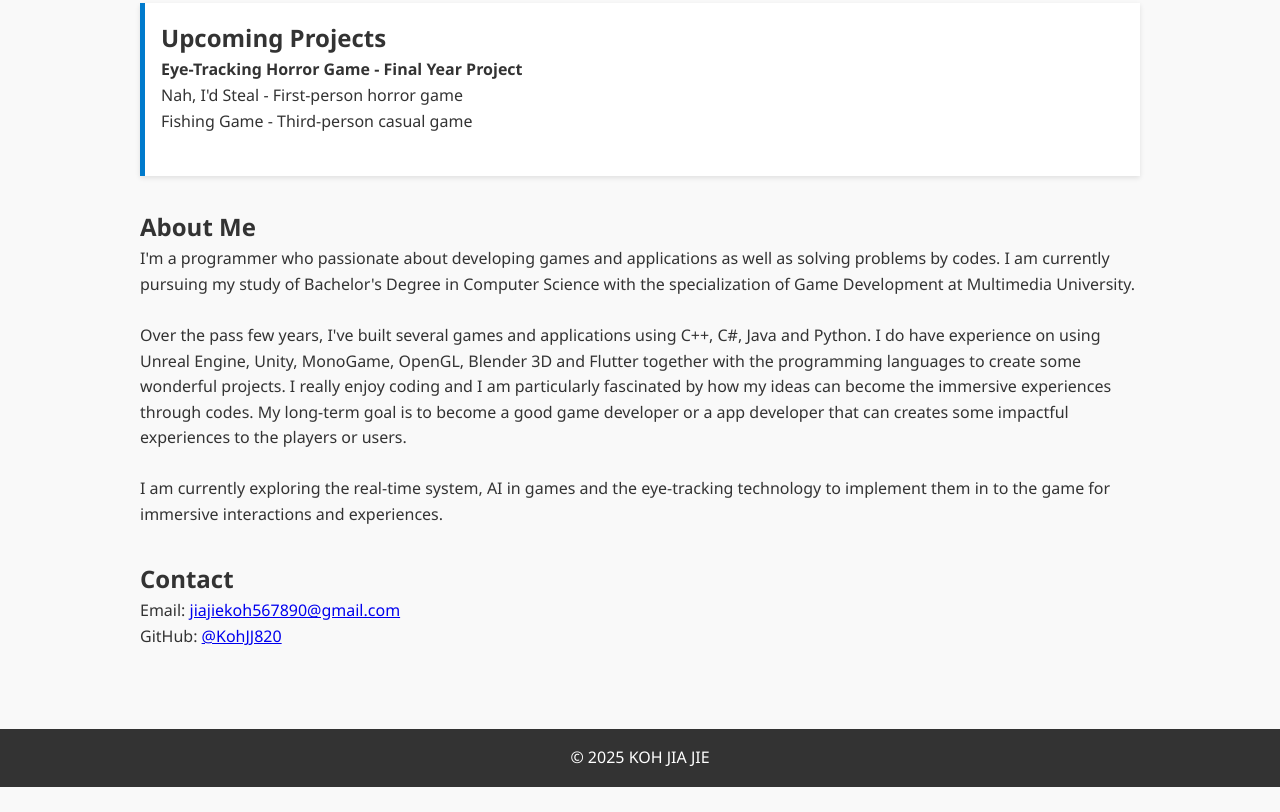
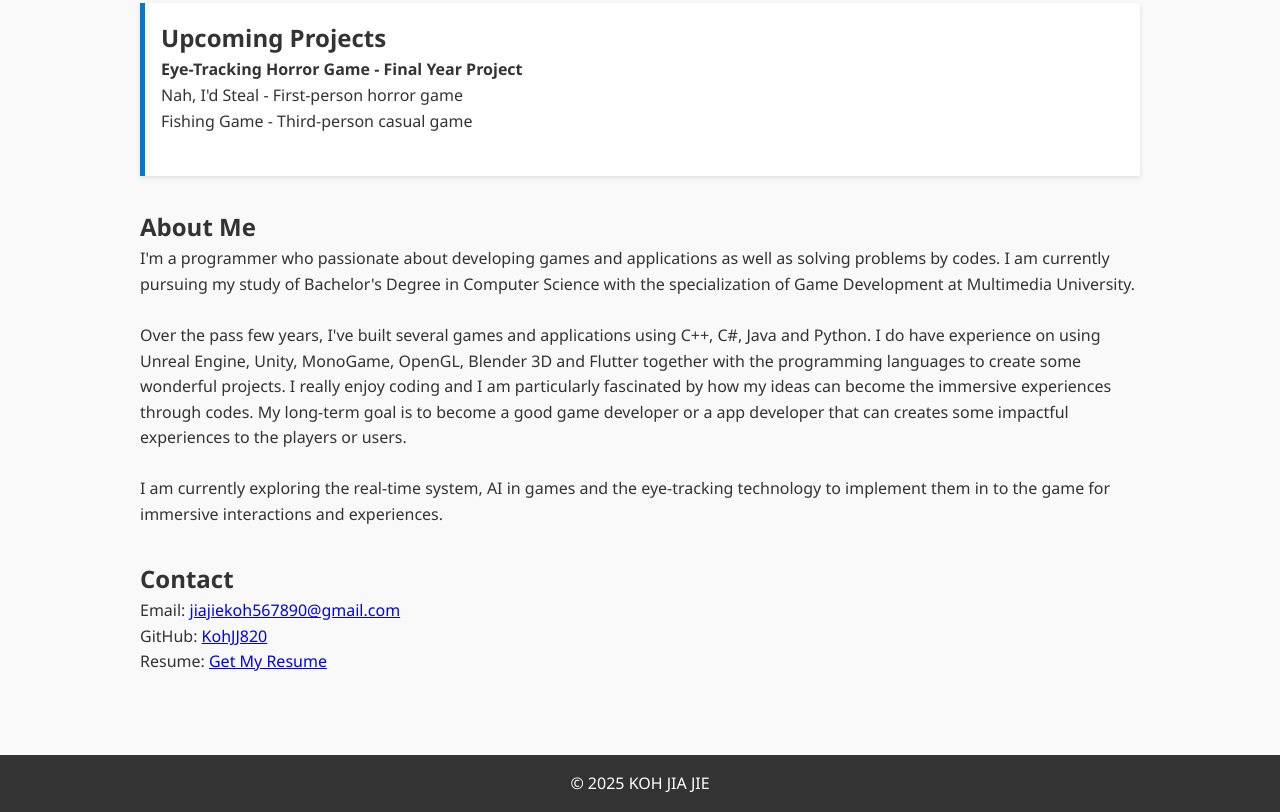
Before and after one commit to KohJJ820/KohJJ820.github.io, a plain HTML site: page index.html in a window 1280 px wide. Shown: the part 6075-6887 px from the top of the page. Before the commit the page ends 6862 px from the top, so only its background shows below. Drawn offline with Linux system fonts and the light colour scheme.

Commit message:
added resume

```diff
--- a/index.html
+++ b/index.html
@@ -158,7 +158,9 @@
     <section id="contact">
       <h2>Contact</h2>
       <p>Email: <a href="mailto:jiajiekoh567890@gmail.com">jiajiekoh567890@gmail.com</a></p>
-      <p>GitHub: <a href="https://github.com/KohJJ820" target="_blank">@KohJJ820</a></p>
+      <p>GitHub: <a href="https://github.com/KohJJ820" target="_blank">KohJJ820</a></p>
+      <p>Resume: <a href="KohJiaJie_Resume.pdf" download="KohJiaJie_Resume.pdf">Get My Resume</a>
+</p>
     </section>
   </main>
 
```
Also changed, not shown: 1 other file.
